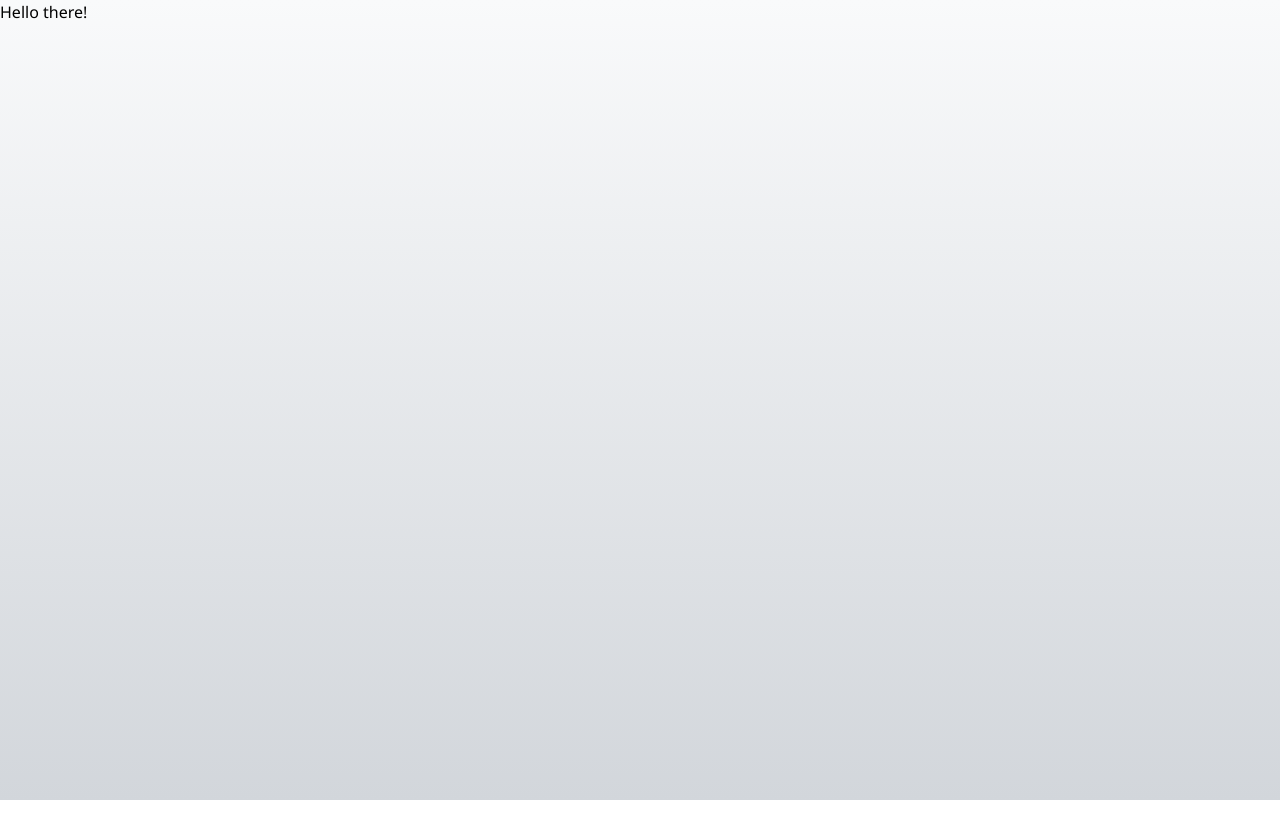
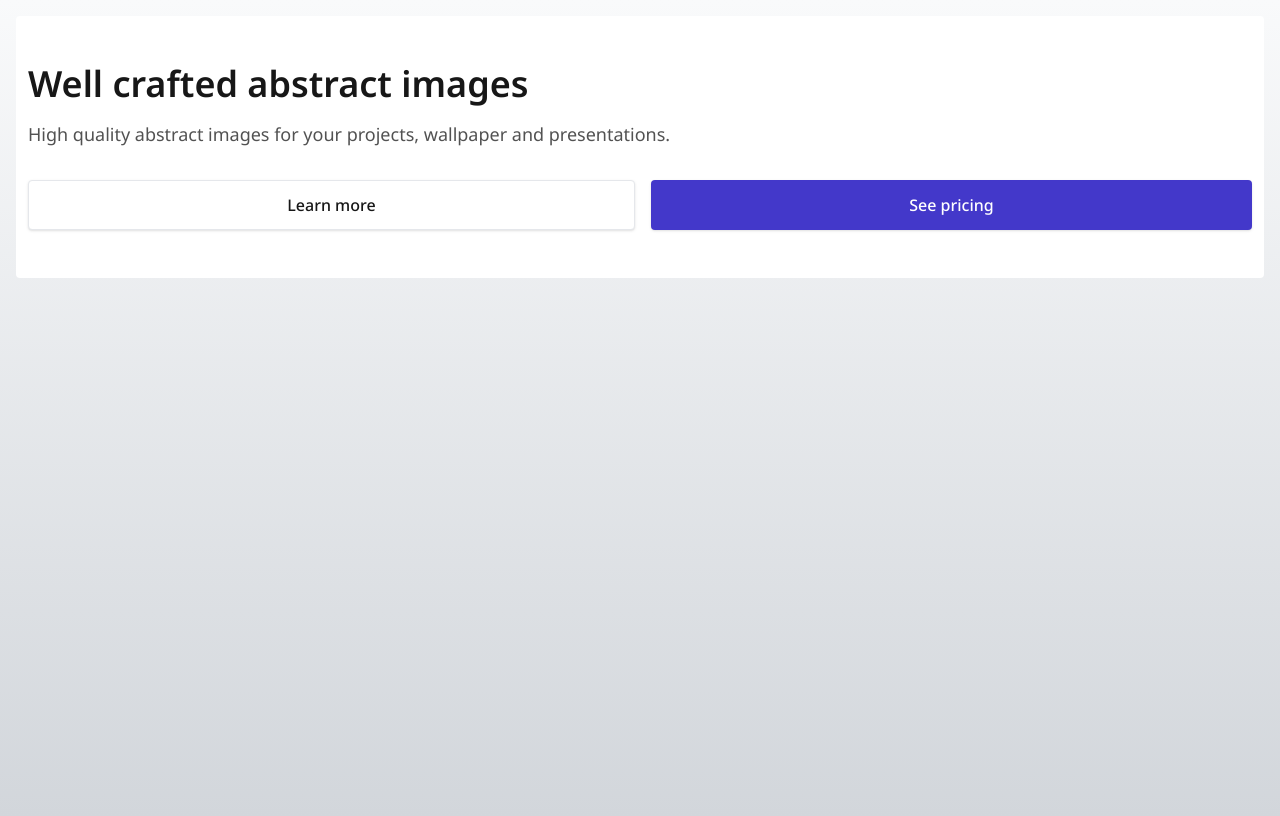
Before and after one commit to CodyJPerry/hero-section-simple, a Next.js app: page / in a window 1280 px wide. Built offline with nearby package versions, Linux system fonts and the light colour scheme.

Commit message:
Add text and button styles

```diff
--- a/app/page.tsx
+++ b/app/page.tsx
@@ -2,8 +2,30 @@ import Image from 'next/image';
 
 export default function Home() {
   return (
-    <main>
-      <h1>Hello there!</h1>
+    <main className='m-4'>
+      {/* Base Card */}
+      <section className='bg-white rounded px-3 py-12'>
+        {/* Heading */}
+        <h1 className='text-4xl text-neutral-900 font-semibold mb-4'>
+          Well crafted abstract images
+        </h1>
+        {/* Description */}
+        <p className='text-lg font-normal text-neutral-600 mb-8'>
+          High quality abstract images for your projects, wallpaper and
+          presentations.
+        </p>
+        {/* Buttons */}
+        <div className='flex gap-4'>
+          <button className='text-base text-neutral-900 font-medium px-5 py-3 border-[0.5px] bg-white rounded grow shadow'>
+            Learn more
+          </button>
+          <button className='text-base text-white font-medium bg-indigo-700 px-5 py-3 rounded grow shadow'>
+            See pricing
+          </button>
+        </div>
+        {/* Image */}
+        {/* <Image src='/prism.png' alt='Prism Hero' fill /> */}
+      </section>
     </main>
   );
 }
```
